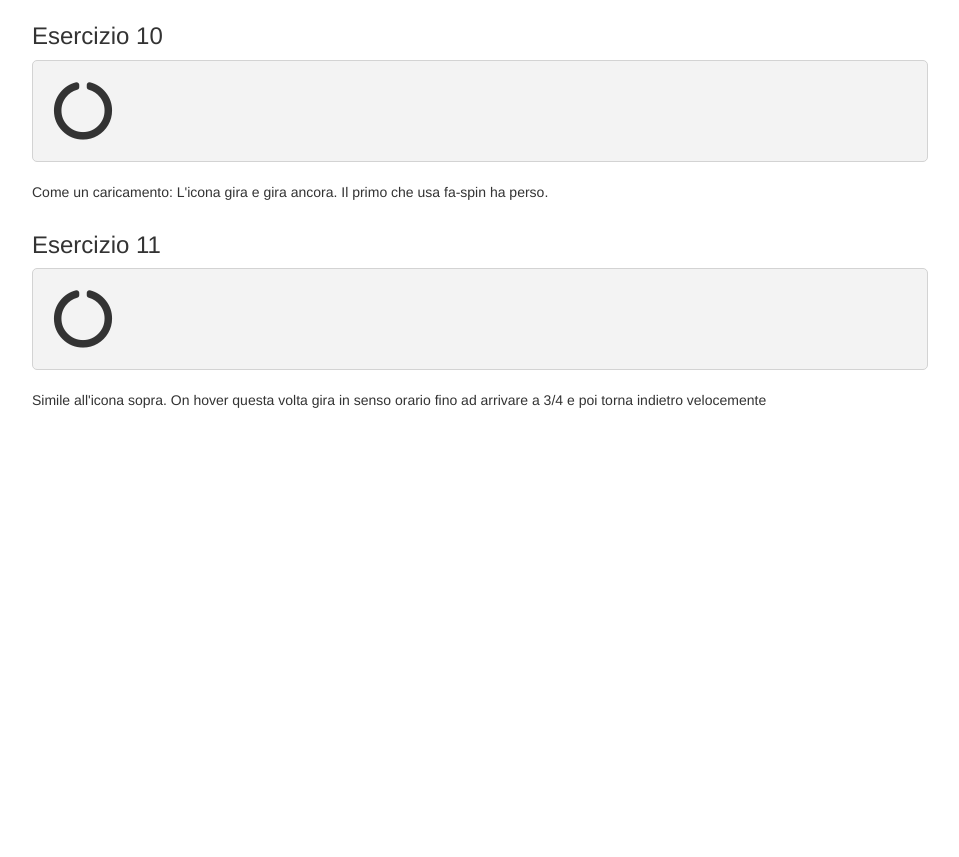
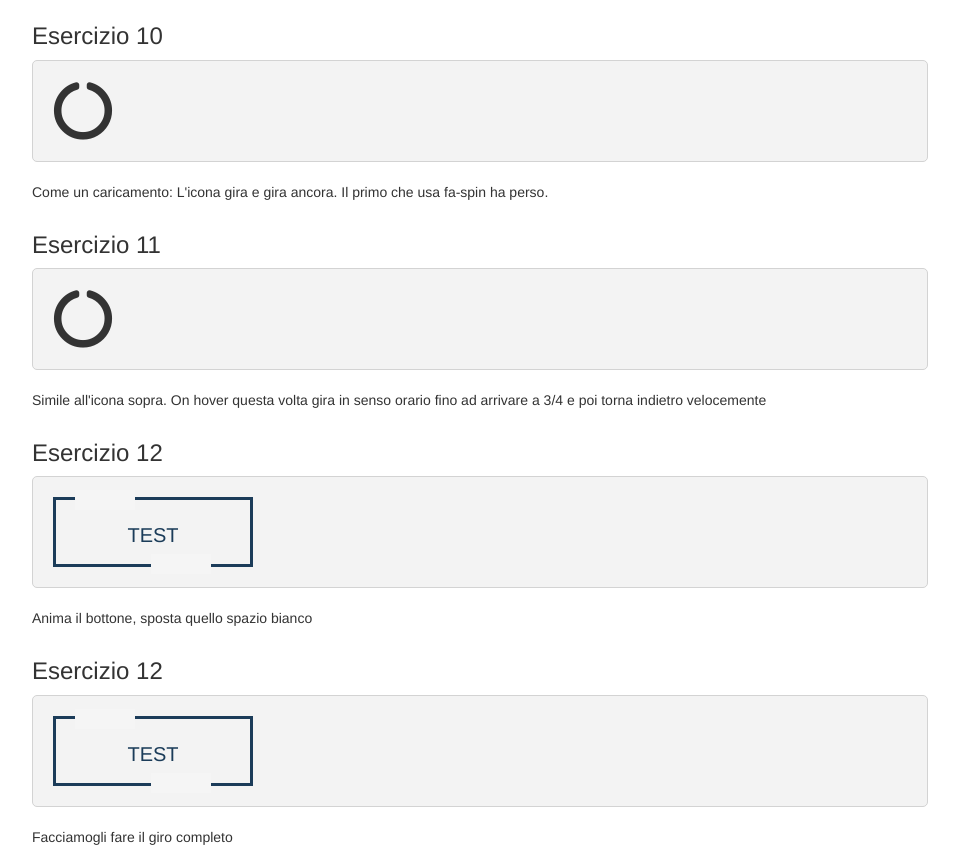
Before and after one commit to VitoMars/html-css-animation-filter, a plain HTML site: page index.html in a window 1280 px wide. Shown: the part 3402-4259 px from the top of the page, without its empty margins (160-1119 px from the left). Before the commit the page ends 3822 px from the top, so only its background shows below. Drawn offline with nearby package versions, Linux system fonts and the light colour scheme.

Commit message:
Soluzione 12

```diff
--- a/css/style.css
+++ b/css/style.css
@@ -161,3 +161,73 @@ h1 {
     transform: rotate(0);
   }
 }
+
+/* Esercizio 12 - 13 */
+
+.ex-12-button,
+.ex-13-button {
+  position: relative;
+  display: block;
+  width: 200px;
+  height: 70px;
+  text-transform: uppercase;
+  border: 3px solid #1b3c59;
+  color: #1b3c59;
+  font-size: 20px;
+  line-height: 70px;
+  text-align: center;
+  text-decoration: none;
+}
+.ex-12-top-white,
+.ex-13-top-white {
+  position: absolute;
+  top: -10px;
+  left: 10%;
+  background: #f5f5f5;
+  width: 60px;
+  height: 20px;
+}
+.ex-12-bottom-white,
+.ex-13-bottom-white {
+  position: absolute;
+  bottom: -10px;
+  right: 20%;
+  background: #f5f5f5;
+  width: 60px;
+  height: 20px;
+}
+
+/* Soluzione 12 */
+
+.ex-12-button:hover .ex-12-top-white {
+  animation: moveTop 2s linear;
+}
+
+@keyframes moveTop {
+  0% {
+    left: 10%;
+  }
+  50% {
+    left: calc(100% - 70px);
+  }
+  100% {
+    left: 10%;
+  }
+}
+
+.ex-12-button:hover .ex-12-bottom-white {
+  animation: moveBottom 2s linear;
+}
+@keyframes moveBottom {
+  0% {
+    right: 20%;
+  }
+  50% {
+    right: calc(100% - 70px);
+  }
+  100% {
+    right: 20%;
+  }
+}
+
+/* Soluzione 13 */
--- a/index.html
+++ b/index.html
@@ -124,6 +124,36 @@
             </div>
             <p>Simile all'icona sopra. On hover questa volta gira in senso orario fino ad arrivare a 3/4 e poi torna indietro velocemente</p>
         </div>
+
+        <!-- Esercizio 12 -->
+        <div class="row">
+            <h3>Esercizio 12</h3>
+            <div class="box">
+                <div class="ex-12">
+                    <a href="#" class="ex-12-button">
+                        <div class="ex-12-top-white"></div>
+                        Test
+                        <div class="ex-12-bottom-white"></div>
+                    </a>
+                </div>
+            </div>
+            <p>Anima il bottone, sposta quello spazio bianco</p>
+        </div>
+
+        <!-- Esercizio 13 -->
+        <div class="row">
+            <h3>Esercizio 12</h3>
+            <div class="box">
+                <div class="ex-13">
+                    <a href="#" class="ex-13-button">
+                        <div class="ex-13-top-white"></div>
+                        Test
+                        <div class="ex-13-bottom-white"></div>
+                    </a>
+                </div>
+            </div>
+            <p>Facciamogli fare il giro completo</p>
+        </div>
     </div>
 </body>
 </html>
```
